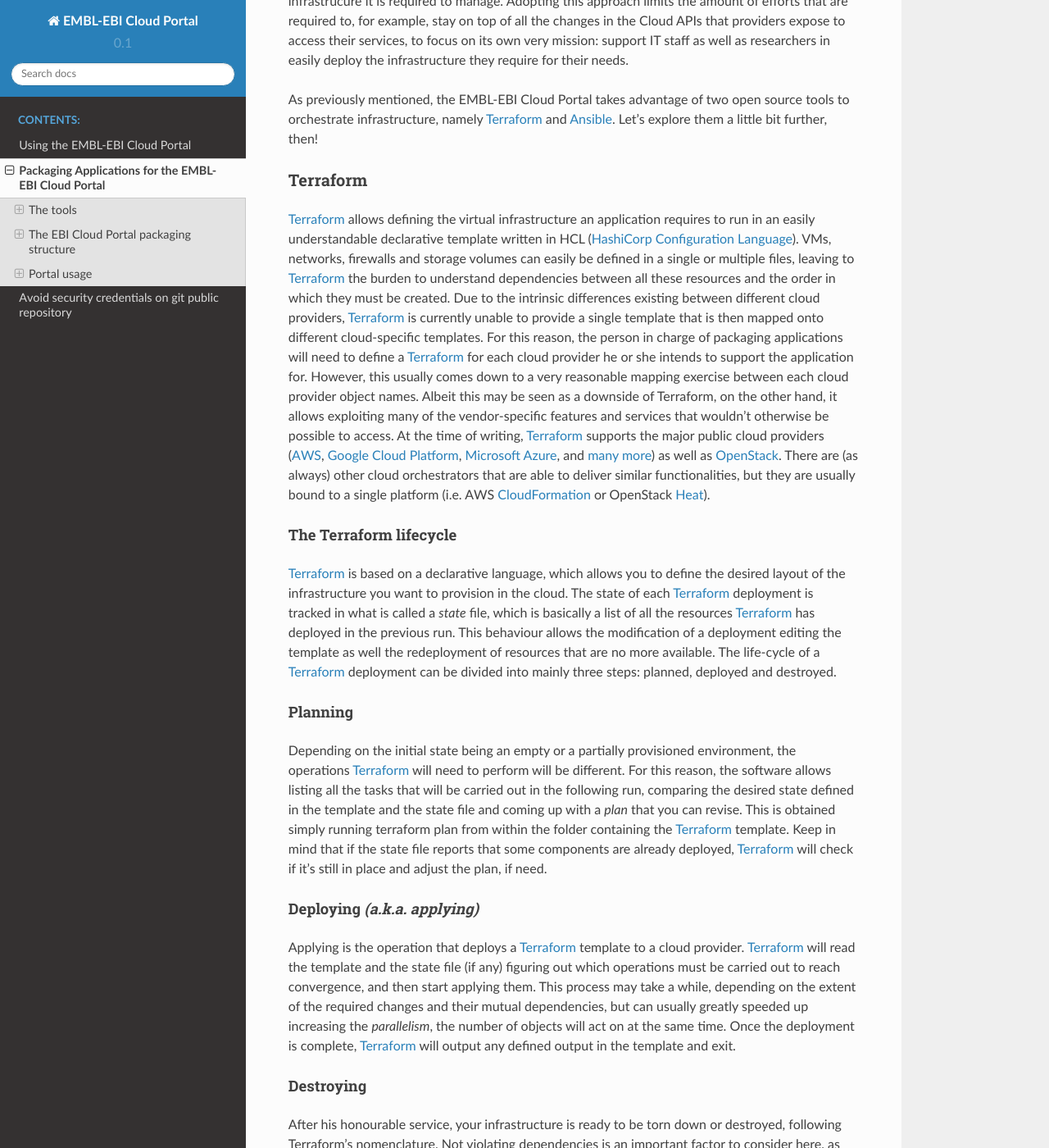
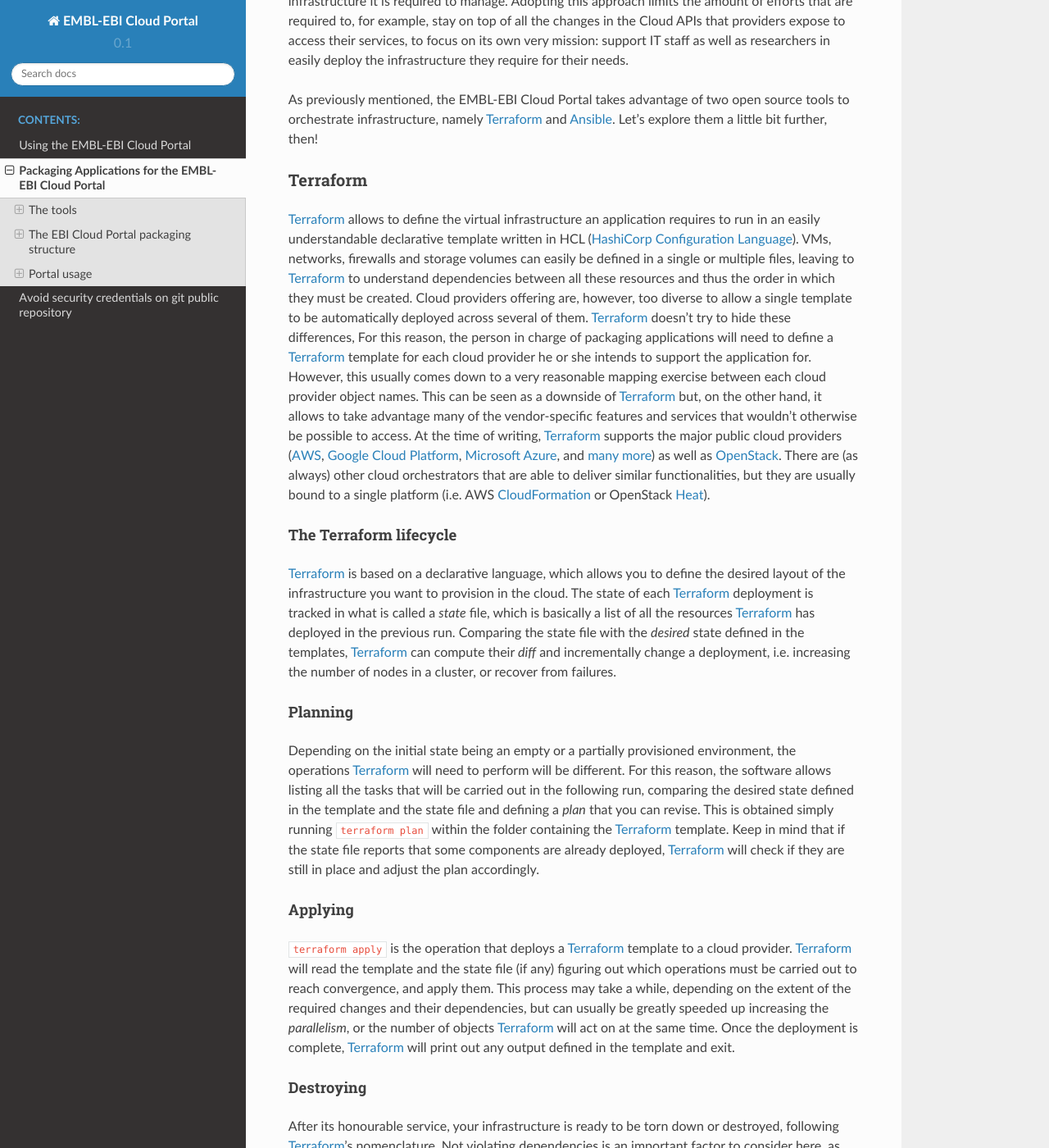
Before and after one commit to isabella232/cloud-portal-documentation, a Sphinx documentation site: the page built from docs/source/applications_packaging.rst, in a window 1280 px wide and 1400 px high, scrolled down 724 px. Shown: the whole window at 82% size. Built offline with Sphinx 7.4.7 and the Read the Docs theme 2.0.0, drawn with Linux system fonts in a browser that asks for light colours; some of the changed text lies outside the part shown.

Commit message:
Reworked Terraform section

```diff
--- a/docs/source/applications_packaging.rst
+++ b/docs/source/applications_packaging.rst
@@ -38,20 +38,19 @@
 Terraform
 ~~~~~~~~~
 
-|terraform| allows defining the virtual infrastructure an application requires to
+|terraform| allows to define the virtual infrastructure an application requires to
 run in an easily understandable declarative template written in HCL
 (`HashiCorp Configuration Language <https://www.terraform.io/docs/configuration/syntax.html>`_).
 VMs, networks, firewalls and storage volumes can easily be defined in a single or multiple files, leaving to
-|terraform| the burden to understand dependencies between all these
-resources and the order in which they must be created. Due to the
-intrinsic differences existing between different cloud providers,
-|terraform| is currently unable to provide a single template that is then
-mapped onto different cloud-specific templates. For this reason, the person in charge of
-packaging applications will need to define a |terraform| for each cloud
-provider he or she intends to support the application for. However, this
-usually comes down to a very reasonable mapping exercise between each
-cloud provider object names. Albeit this may be seen as a downside of
-Terraform, on the other hand, it allows exploiting many of the
+|terraform| to understand dependencies between all these
+resources and thus the order in which they must be created. Cloud providers
+offering are, however, too diverse to allow a single template to be automatically
+deployed across several of them. |terraform| doesn't try to hide these differences,
+For this reason, the person in charge of packaging applications will need to define
+a |terraform| template for each cloud provider he or she intends to support the
+application for. However, this usually comes down to a very reasonable mapping
+exercise between each cloud provider object names. This can be seen as a downside of
+|terraform| but, on the other hand, it allows to take advantage many of the
 vendor-specific features and services that wouldn’t otherwise be
 possible to access. At the time of writing, |terraform| supports the major
 public cloud providers (`AWS <https://aws.amazon.com/>`_, `Google Cloud Platform <https://cloud.google.com/>`_,
@@ -62,6 +61,7 @@
 usually bound to a single platform (i.e. AWS `CloudFormation <https://aws.amazon.com/cloudformation/>`_
 or OpenStack `Heat <https://docs.openstack.org/heat/latest/>`_).
 
+
 The Terraform lifecycle
 ^^^^^^^^^^^^^^^^^^^^^^^
 
@@ -69,11 +69,11 @@
 the desired layout of the infrastructure you want to provision in the
 cloud. The state of each |terraform| deployment is tracked in what is
 called a *state* file, which is basically a list of all the
-resources |terraform| has deployed in the previous run. This behaviour
-allows the modification of a deployment editing the template as well the
-redeployment of resources that are no more available. The life-cycle of
-a |terraform| deployment can be divided into mainly three steps: planned,
-deployed and destroyed.
+resources |terraform| has deployed in the previous run. Comparing the state file
+with the *desired* state defined in the templates, |terraform| can compute their
+*diff* and incrementally change a deployment, i.e. increasing the number of nodes
+in a cluster, or recover from failures.
+
 
 Planning
 ^^^^^^^^
@@ -82,35 +82,35 @@
 environment, the operations |terraform| will need to perform will be
 different. For this reason, the software allows listing all the tasks
 that will be carried out in the following run, comparing the desired
-state defined in the template and the state file and coming up with a
-*plan* that you can revise. This is obtained simply running terraform
-plan from within the folder containing the |terraform| template. Keep in
+state defined in the template and the state file and defining a
+*plan* that you can revise. This is obtained simply running ``terraform plan``
+within the folder containing the |terraform| template. Keep in
 mind that if the state file reports that some components are already
-deployed, |terraform| will check if it’s still in place and adjust the
-plan, if need.
+deployed, |terraform| will check if they are still in place and adjust the
+plan accordingly.
 
-Deploying *(a.k.a. applying)*
+Applying
 ^^^^^^^^^^^^^^^^^^^^^^^^^^^^^
 
-Applying is the operation that deploys a |terraform| template to a cloud
+``terraform apply`` is the operation that deploys a |terraform| template to a cloud
 provider. |terraform| will read the template and the state file (if any)
 figuring out which operations must be carried out to reach convergence,
-and then start applying them. This process may take a while, depending
-on the extent of the required changes and their mutual dependencies, but
-can usually greatly speeded up increasing the *parallelism*, the number
-of objects will act on at the same time. Once the deployment is
-complete, |terraform| will output any defined output in the template and
-exit.
+and apply them. This process may take a while, depending
+on the extent of the required changes and their dependencies, but
+can usually be greatly speeded up increasing the *parallelism*, or the number
+of objects |terraform| will act on at the same time.
+Once the deployment is complete, |terraform| will print out any output defined in
+the template and exit.
 
 Destroying
 ^^^^^^^^^^
 
-After his honourable service, your infrastructure is ready to be torn
-down or destroyed, following Terraform’s nomenclature. Not violating
+After its honourable service, your infrastructure is ready to be torn
+down or destroyed, following |terraform|’s nomenclature. Not violating
 dependencies is an important factor to consider here, as this might
 cause errors in the destroy process (i.e. removing a subnetwork while
 instances are still hooked into it). |terraform| wraps all this into an
-easy to use a single command.
+easy to use a single command: ``terraform destroy``.
 
 Ansible
 ~~~~~~~
```
Also changed, not shown: other parts of docs/source/applications_packaging.rst (+1 -1 lines).
